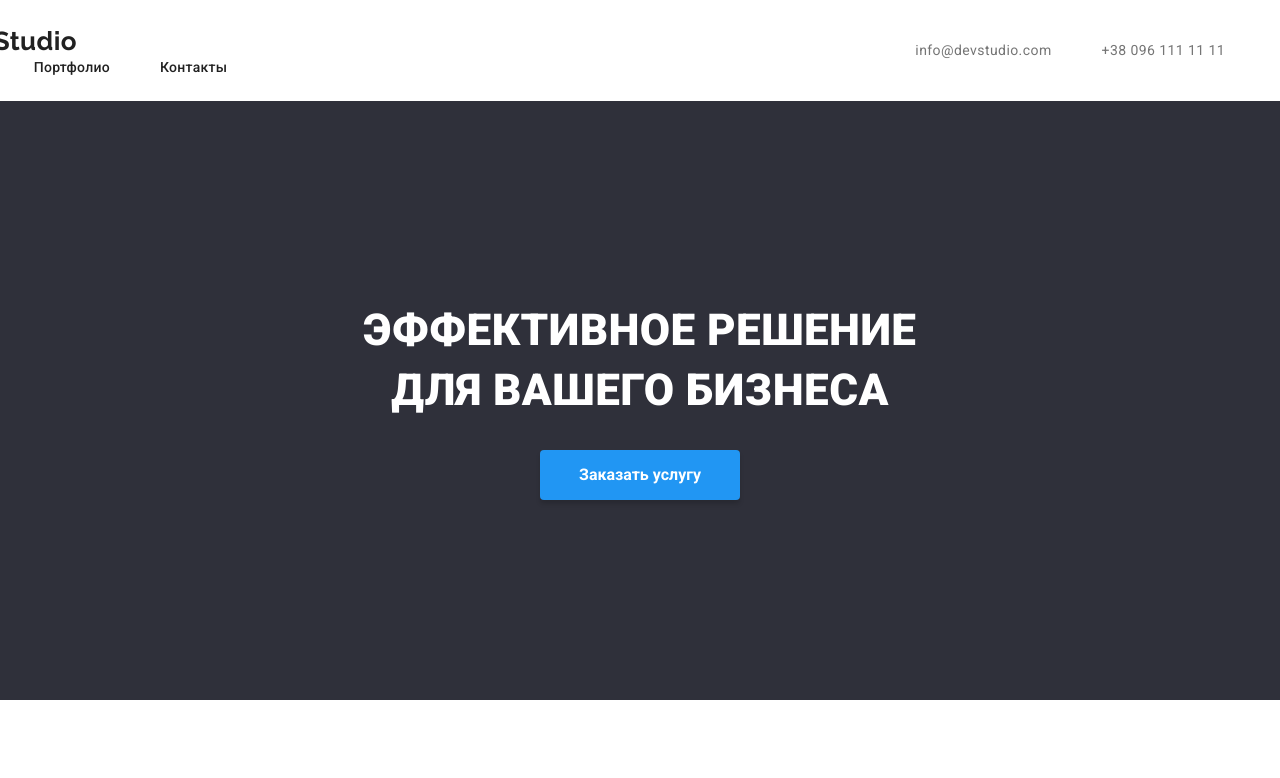
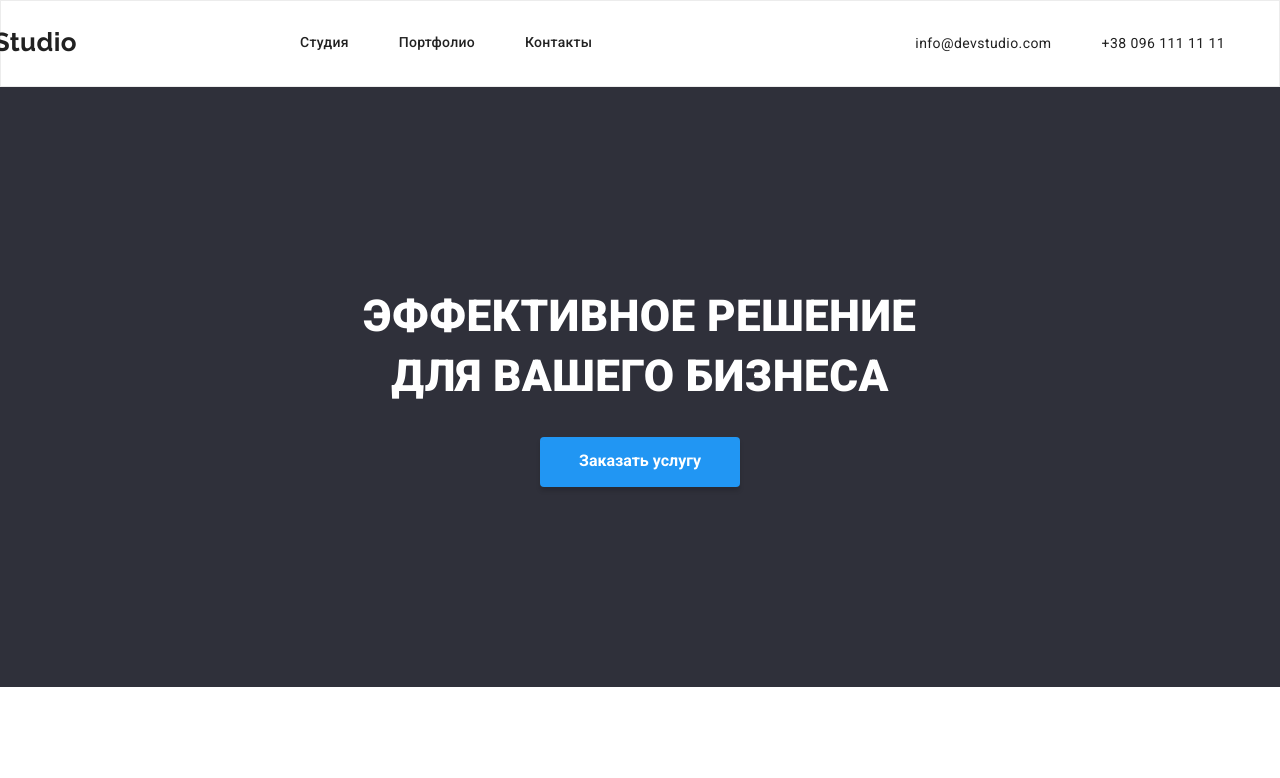
Before and after one commit to DmytroMilshyn/goit-markup-hw-03, a plain HTML site: page index.html in a window 1280 px wide. Shown: the top 778 px of the page. Drawn offline with nearby package versions, Linux system fonts and the light colour scheme.

Commit message:
2022-01-31_2

```diff
--- a/index.html
+++ b/index.html
@@ -15,20 +15,20 @@
 </head>
 
 <body class="page">
-    <header class="page-header">
-        <div class="container flex cont-3">
-            <nav>
+    <header class="page-header header-border">
+        <div class="container">
+            <nav class="flex cont-3">
                 <a href="./index.html" class="logo"><span>Web</span><span class="logo-2">Studio</span></a>
                 <ul class="site-nav-list">
                     <li><a href="./index.html" class="link">Студия</a></li>
                     <li><a href="./portfolio.html" class="link">Портфолио</a></li>
                     <li><a href="./contacts.html" class="link">Контакты</a></li>
                 </ul>
-            </nav>
                 <ul class="site-contacts flex">
                     <li class="cont"><a href="mailto:info@devstudio.com" class="a-info link">info@devstudio.com</a></li>
                     <li class="cont"><a href="tel:+380961111111" class="a-info link">+38 096 111 11 11</a></li>
                 </ul>
+            </nav>
         </div>
     </header>
     <main>
```
Also changed, not shown: portfolio.html (+6 -6 lines).
